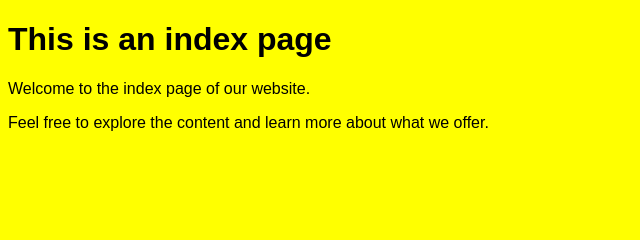
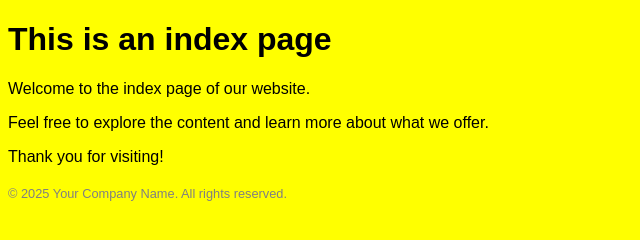
Before and after one commit to Sam-scripter/HTML, a plain HTML site: page index.html in a window 1280 px wide. Shown: the whole page, without its empty margins (0-640 px from the left). Drawn offline with Linux system fonts and the light colour scheme.

Commit message:
Just added a footer

```diff
--- a/index.html
+++ b/index.html
@@ -9,5 +9,9 @@
     <h1>This is an index page</h1>
     <p>Welcome to the index page of our website.</p>
     <p>Feel free to explore the content and learn more about what we offer.</p>
+    <p>Thank you for visiting!</p>
+    <footer style="margin-top: 20px; font-size: 0.8em; color: gray;">
+        <p>&copy; 2025 Your Company Name. All rights reserved.</p>
+    </footer>
 </body>
 </html>
```
